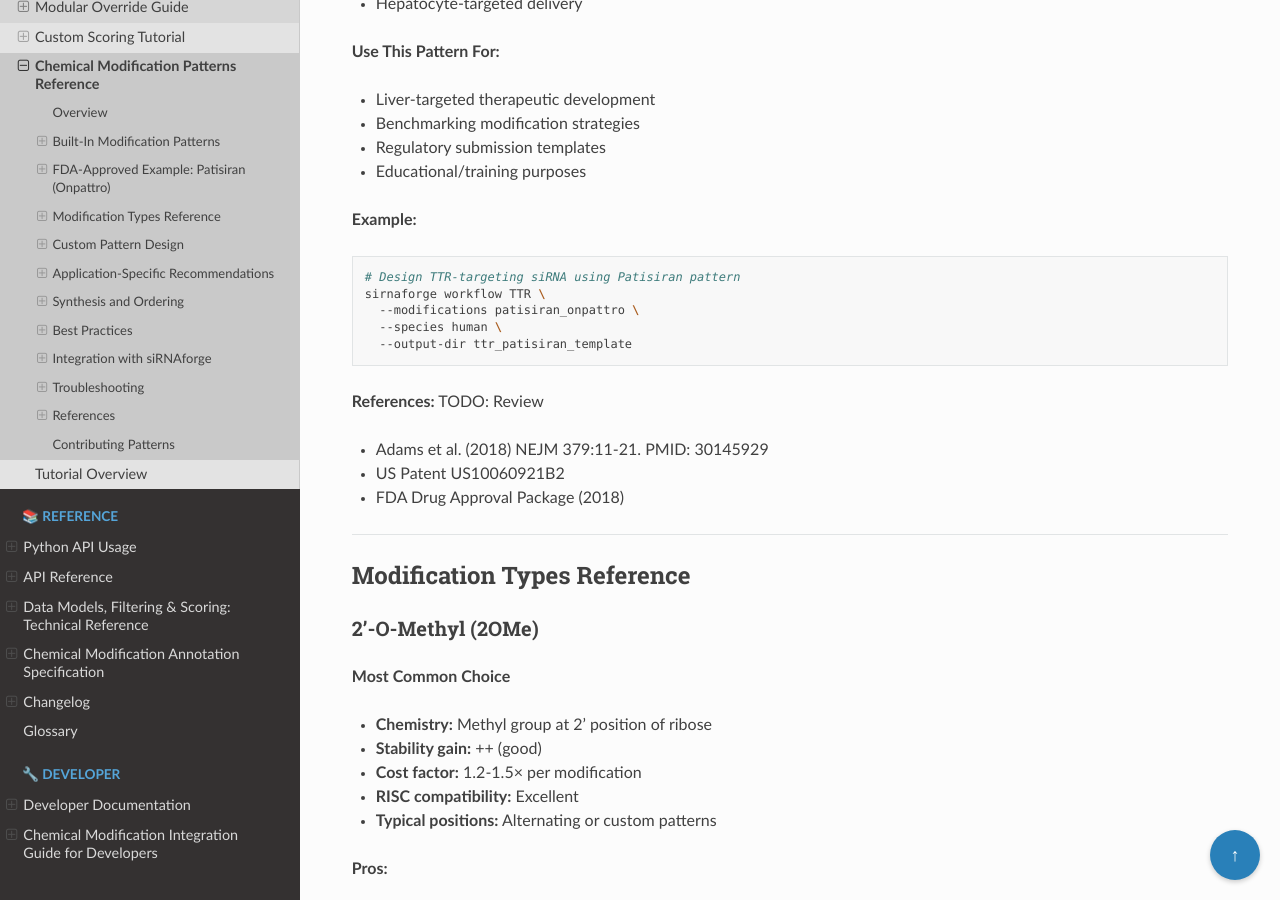
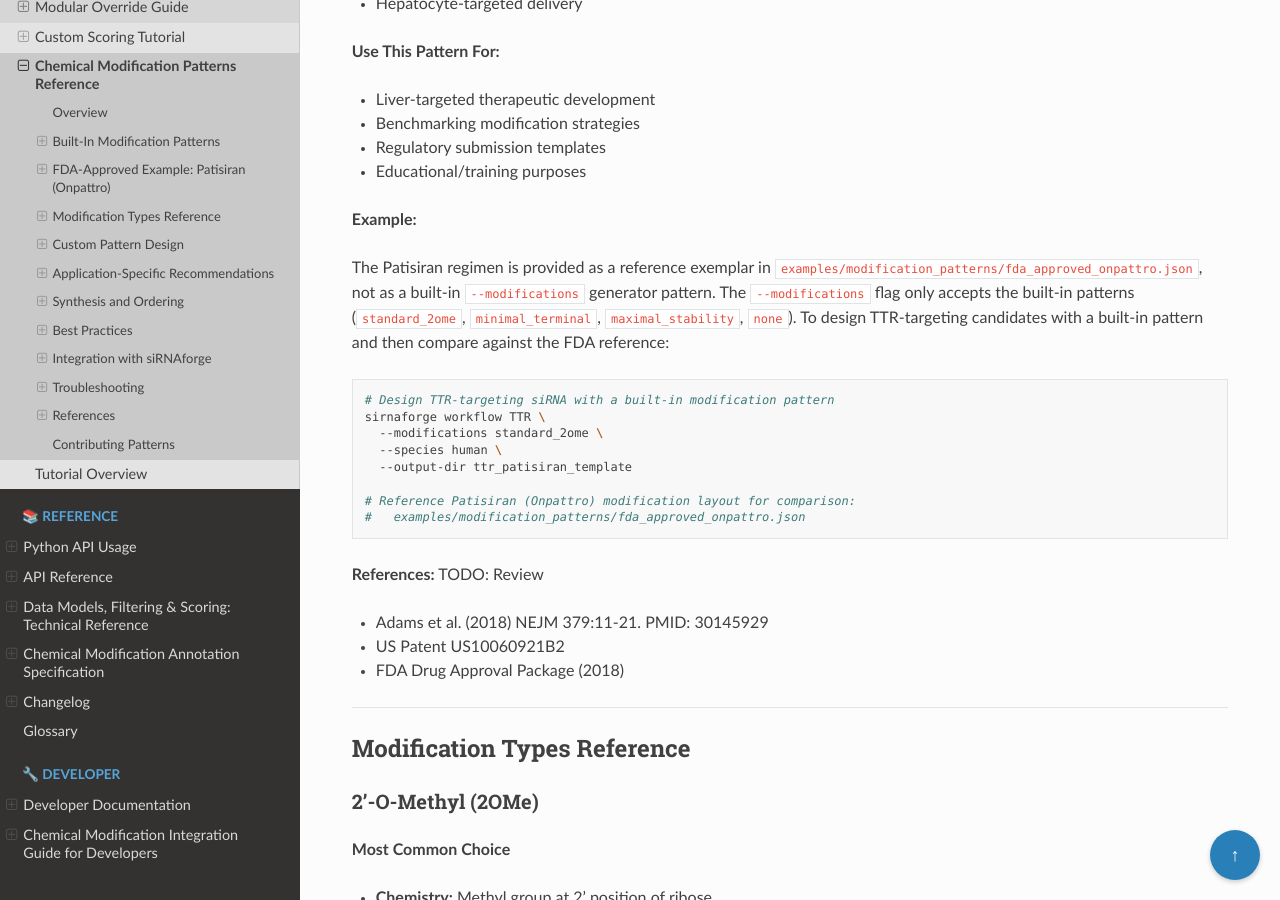
Before and after one commit to Austin-s-h/sirnaforge, a Sphinx documentation site: the page built from docs/tutorials/modification_patterns_reference.md, in a window 1280 px wide and 900 px high, scrolled down 4346 px. Built offline with Sphinx 7.4.7 and the Read the Docs theme 3.1.0, drawn with Linux system fonts in a browser that asks for light colours; the version number is read from the project's files by our own code.

Commit message:
docs: fix modification example + consolidate 0.5.1 changelog
- Patisiran example used `--modifications patisiran_onpattro`, which is not a
  valid built-in pattern (only standard_2ome/minimal_terminal/maximal_stability/
  none are accepted). Point users at the fda_approved_onpattro.json reference
  exemplar and show a runnable built-in-pattern command instead.
- Collapse the [0.5.0] and [0.5.1] changelog entries into a single [0.5.1]
  release entry (0.5.1 is the version being released to master) and add the
  ZFN module to Added.

The other two Copilot doc comments (README ZFN example, workflows.md sharding
JSON keys) were already correct in the current branch — verified, no change
needed.

Co-Authored-By: Claude Opus 4.8 (1M context) <noreply@anthropic.com>

````diff
--- a/docs/tutorials/modification_patterns_reference.md
+++ b/docs/tutorials/modification_patterns_reference.md
@@ -13,23 +13,27 @@ Chemical modifications enhance siRNA stability and reduce off-target effects whi
 **File:** `examples/modification_patterns/standard_2ome.json`
 
 **Strategy:**
+
 - **Guide strand:** Alternating 2'-O-methyl at odd positions (1, 3, 5, 7, 9, 11, 13, 15, 17, 19)
 - **Passenger strand:** Offset alternating at even positions (2, 4, 6, 8, 10, 12, 14, 16, 18, 20)
 - **Overhang:** dTdT (DNA) on both 3' ends
 
 **Properties:**
+
 - Serum stability: ~24 hours
 - Synthesis cost: 1.5× unmodified
 - Nuclease resistance: Moderate-high
 - RISC loading: High efficiency
 
 **Best For:**
+
 - General research applications
 - In vitro efficacy studies
 - Initial in vivo feasibility
 - Industry-standard baseline
 
 **Example:**
+
 ```bash
 sirnaforge workflow TP53 \
   --modifications standard_2ome \
@@ -43,28 +47,33 @@ sirnaforge workflow TP53 \
 **File:** `examples/modification_patterns/minimal_terminal.json`
 
 **Strategy:**
+
 - **Guide strand:** 3' terminal only (19, 20, 21)
 - **Passenger strand:** 5' terminal only (1, 2)
 - **Overhang:** dTdT (DNA)
 
 **Properties:**
+
 - Serum stability: ~6 hours
 - Synthesis cost: 1.1× unmodified
 - Nuclease resistance: Low-moderate
 - RISC loading: High efficiency
 
 **Best For:**
+
 - High-throughput screening
 - Cost-sensitive experiments
 - In vitro only (cell culture with serum-free media)
 - Transient knockdown studies
 
 **Limitations:**
+
 - Not suitable for in vivo work
 - Requires frequent media changes
 - Limited serum stability
 
 **Example:**
+
 ```bash
 sirnaforge design input.fasta \
   --modifications minimal_terminal \
@@ -78,28 +87,33 @@ sirnaforge design input.fasta \
 **File:** `examples/modification_patterns/maximal_stability.json`
 
 **Strategy:**
+
 - **Guide strand:** Complete 2'-O-methyl at all positions (1-21) + PS linkages at terminal dinucleotides
 - **Passenger strand:** Complete 2'-O-methyl (1-21) + 5' PS linkages
 - **Overhang:** dTdT with optional PS modifications
 
 **Properties:**
+
 - Serum stability: ~72 hours
 - Synthesis cost: 3.0× unmodified
 - Nuclease resistance: Very high
 - RISC loading: High efficiency
 
 **Best For:**
+
 - In vivo efficacy studies
 - Therapeutic development programs
 - Preclinical toxicology
 - Long-term knockdown experiments
 
 **Requirements:**
+
 - Specialized delivery (LNP or GalNAc conjugates)
 - HPLC purification recommended
 - Extended synthesis time (2-4 weeks)
 
 **Example:**
+
 ```bash
 sirnaforge workflow TTR \
   --modifications maximal_stability \
@@ -108,6 +122,7 @@ sirnaforge workflow TTR \
 ```
 
 **FDA-Approved References:**
+
 - **Patisiran (Onpattro)** - TTR, 2018, hATTR amyloidosis
 - **Givosiran (Givlaari)** - ALAS1, 2019, Acute hepatic porphyria
 
@@ -124,11 +139,13 @@ First FDA-approved RNAi therapeutic (2018) targeting transthyretin (TTR) for her
 **Sequence:** `AUGGAAUACUCUUGGUUAC`
 
 **Modifications:**
+
 - 2'-O-methyl at positions: 1, 4, 6, 11, 13, 16, 19
 - Overhang: dTdT
 - Strategic pattern optimized for stability + RISC loading
 
 **Rationale:**
+
 - Balances nuclease resistance with guide strand activity
 - Maintains A/U-rich 5' seed region accessibility
 - 7 modifications provide excellent stability without over-modification
@@ -138,11 +155,13 @@ First FDA-approved RNAi therapeutic (2018) targeting transthyretin (TTR) for her
 **Sequence:** `GUAACCAAGAGUAUUCCAU`
 
 **Modifications:**
+
 - 2'-O-methyl at positions: 3, 8, 10, 15
 - Overhang: dTdT
 - Limited modifications to promote degradation
 
 **Rationale:**
+
 - Fewer modifications than guide (intentional)
 - Promotes preferential RISC loading of guide strand
 - Reduces passenger strand activity/off-targets
@@ -150,32 +169,47 @@ First FDA-approved RNAi therapeutic (2018) targeting transthyretin (TTR) for her
 ### Clinical Success
 
 **Efficacy:**
+
 - Significant TTR reduction in Phase III trials (80% knockdown)
 - FDA approved August 2018
 - First-in-class RNAi therapeutic
 
 **Delivery:**
+
 - Lipid nanoparticle (LNP) formulation
 - IV infusion: 0.3 mg/kg every 3 weeks
 - Hepatocyte-targeted delivery
 
 **Use This Pattern For:**
+
 - Liver-targeted therapeutic development
 - Benchmarking modification strategies
 - Regulatory submission templates
 - Educational/training purposes
 
 **Example:**
+
+The Patisiran regimen is provided as a reference exemplar in
+`examples/modification_patterns/fda_approved_onpattro.json`, not as a built-in
+`--modifications` generator pattern. The `--modifications` flag only accepts the
+built-in patterns (`standard_2ome`, `minimal_terminal`, `maximal_stability`, `none`).
+To design TTR-targeting candidates with a built-in pattern and then compare against
+the FDA reference:
+
 ```bash
-# Design TTR-targeting siRNA using Patisiran pattern
+# Design TTR-targeting siRNA with a built-in modification pattern
 sirnaforge workflow TTR \
-  --modifications patisiran_onpattro \
+  --modifications standard_2ome \
   --species human \
   --output-dir ttr_patisiran_template
+
+# Reference Patisiran (Onpattro) modification layout for comparison:
+#   examples/modification_patterns/fda_approved_onpattro.json
 ```
 
 **References:**
 TODO: Review
+
 - Adams et al. (2018) NEJM 379:11-21. PMID: 30145929
 - US Patent US10060921B2
 - FDA Drug Approval Package (2018)
@@ -195,12 +229,14 @@ TODO: Review
 - **Typical positions:** Alternating or custom patterns
 
 **Pros:**
+
 - Industry standard
 - Well-characterized
 - Compatible with all synthesis platforms
 - Maintains Watson-Crick pairing
 
 **Cons:**
+
 - Moderate cost increase
 - May require 10+ modifications for therapeutic stability
 
@@ -216,16 +252,19 @@ TODO: Review
 - **Typical positions:** Terminal dinucleotides (5' and 3')
 
 **Pros:**
+
 - Excellent nuclease resistance
 - Enhances protein binding (albumin)
 - Can improve pharmacokinetics
 
 **Cons:**
+
 - Potential for non-specific binding
 - Synthesis complexity increases
 - Can affect duplex stability
 
 **Best Practice:**
+
 - Limit to 2-4 linkages per strand
 - Focus on terminal positions
 - Often combined with 2'-O-methyl
@@ -242,11 +281,13 @@ TODO: Review
 - **Typical positions:** All pyrimidines
 
 **Pros:**
+
 - Superior nuclease resistance vs 2OMe
 - Maintains duplex stability
 - Good RISC compatibility
 
 **Cons:**
+
 - Higher synthesis cost
 - Pyrimidine-restricted (can't modify A/G)
 - Less commonly used than 2OMe
@@ -263,17 +304,20 @@ TODO: Review
 - **Typical positions:** Sparse (every 3-4 nt)
 
 **Pros:**
+
 - Extremely high binding affinity
 - Superior nuclease resistance
 - Very effective at low frequency
 
 **Cons:**
+
 - Expensive
 - Can inhibit RISC loading if over-used
 - Requires careful positioning
 - Not all synthesis providers offer
 
 **Best Practice:**
+
 - Use sparingly (2-3 per strand maximum)
 - Avoid seed region (positions 2-8)
 - Often combined with 2'-O-methyl
@@ -289,11 +333,13 @@ TODO: Review
 - **Cost factor:** 1.5-2.0×
 
 **Pros:**
+
 - Good nuclease resistance
 - Reduced immunogenicity vs 2OMe
 - Used in some antisense applications
 
 **Cons:**
+
 - Less common than 2OMe for siRNA
 - Higher cost
 - Limited track record in approved therapeutics
@@ -305,21 +351,25 @@ TODO: Review
 ### Design Principles
 
 **1. Start Conservative**
+
 - Begin with standard patterns
 - Add modifications incrementally
 - Test efficacy at each step
 
 **2. Balance Competing Goals**
+
 - Stability ↔ Cost
 - Nuclease resistance ↔ RISC loading
 - On-target potency ↔ Off-target reduction
 
 **3. Consider Application**
+
 - In vitro: Minimal modifications sufficient
 - In vivo (research): Standard patterns
 - Therapeutic: Maximal stability required
 
 **4. Strand Asymmetry**
+
 - More modifications on guide strand
 - Fewer modifications on passenger strand
 - Promotes guide strand RISC loading
@@ -342,7 +392,10 @@ Create custom JSON files following this structure:
     },
     "PS": {
       "positions": [],
-      "internucleotide_linkages": [[1, 2], [20, 21]],
+      "internucleotide_linkages": [
+        [1, 2],
+        [20, 21]
+      ],
       "rationale": "Terminal linkages for stability"
     }
   },
@@ -380,38 +433,46 @@ Create custom JSON files following this structure:
 ### Position Selection Strategies
 
 **Alternating (Balanced)**
+
 ```
 Guide:     [1, 3, 5, 7, 9, 11, 13, 15, 17, 19]
 Passenger: [2, 4, 6, 8, 10, 12, 14, 16, 18, 20]
 ```
+
 - Standard industry approach
 - Good stability/cost balance
 - Maintains duplex structure
 
 **Terminal-Heavy (Cost-Optimized)**
+
 ```
 Guide:     [1, 2, 19, 20, 21]
 Passenger: [1, 2]
 ```
+
 - Minimal synthesis cost
 - Protects most vulnerable positions
 - Suitable for in vitro only
 
 **Seed-Region Preservation**
+
 ```
 Guide:     [1, 10, 11, 12, 13, 14, 15, 16, 17, 18, 19]
 Passenger: [full complement]
 ```
+
 - Avoids positions 2-8 (seed region)
 - May improve target recognition
 - Based on some miRNA-mimetic designs
 
 **Complete (Therapeutic)**
+
 ```
 Guide:     [1-21] all positions
 Passenger: [1-21] all positions
 + PS linkages at terminals
 ```
+
 - Maximum stability
 - Therapeutic-grade
 - Highest cost
@@ -425,12 +486,14 @@ Passenger: [1-21] all positions
 **Recommended Pattern:** Minimal Terminal
 
 **Rationale:**
+
 - Cost is primary concern
 - Short exposure time (<72 hours)
 - Serum-free or low-serum media
 - High-throughput compatible
 
 **Example:**
+
 ```bash
 sirnaforge design library.fasta \
   --modifications minimal_terminal \
@@ -445,12 +508,14 @@ sirnaforge design library.fasta \
 **Recommended Pattern:** Standard 2'-O-Methyl
 
 **Rationale:**
+
 - Industry standard for publications
 - Good stability in culture media
 - Reproducible results
 - Comparable to literature
 
 **Example:**
+
 ```bash
 sirnaforge workflow GENE \
   --modifications standard_2ome \
@@ -464,12 +529,14 @@ sirnaforge workflow GENE \
 **Recommended Pattern:** Standard or Maximal Stability
 
 **Rationale:**
+
 - Need extended half-life
 - Systemic delivery challenges
 - Nuclease-rich environment
 - Justifies higher cost
 
 **Example:**
+
 ```bash
 sirnaforge workflow TARGET \
   --modifications maximal_stability \
@@ -484,18 +551,21 @@ sirnaforge workflow TARGET \
 **Recommended Pattern:** Maximal Stability (Custom Optimized)
 
 **Rationale:**
+
 - Regulatory requirements
 - Long-term efficacy needed
 - Safety/tox studies
 - Cost justified by value
 
 **Requirements:**
+
 - GMP-grade synthesis
 - HPLC purification
 - Mass spec confirmation
 - Batch-to-batch QC
 
 **Consider:**
+
 - GalNAc conjugation for hepatocytes
 - Lipid nanoparticle formulation
 - Antibody conjugates for targeting
@@ -508,6 +578,7 @@ sirnaforge workflow TARGET \
 ### Synthesis Vendors
 
 **Major Providers:**
+
 - Integrated DNA Technologies (IDT)
 - Thermo Fisher (Dharmacon)
 - Sigma-Aldrich
@@ -520,18 +591,21 @@ sirnaforge workflow TARGET \
 **Base siRNA (21bp duplex, unmodified):** ~$200-400
 
 **Modifications (per strand):**
+
 - 2'-O-methyl: +$20-50 per modification
 - Phosphorothioate: +$30-80 per linkage
 - 2'-Fluoro: +$40-100 per modification
 - LNA: +$100-200 per residue
 
 **Additional Costs:**
+
 - HPLC purification: +$100-300
 - Mass spec QC: +$50-150
 - Bulk synthesis (5+ sequences): -30-50% discount
 - GMP-grade: 2-5× standard pricing
 
 **Pattern Cost Examples:**
+
 - Minimal terminal: ~$250-450
 - Standard 2OMe: ~$400-600
 - Maximal stability: ~$800-1,200
@@ -540,6 +614,7 @@ sirnaforge workflow TARGET \
 ### Ordering Checklist
 
 **Required Information:**
+
 1. ✅ Sequences (guide + passenger)
 2. ✅ Modification map (positions + types)
 3. ✅ Overhang specification
@@ -548,6 +623,7 @@ sirnaforge workflow TARGET \
 6. ✅ QC requirements (mass spec, HPLC traces)
 
 **Recommended Documentation:**
+
 - Provide modification JSON file
 - Include synthesis notes from vendor
 - Archive lot numbers and QC data
@@ -659,11 +735,13 @@ sirnaforge sequences annotate \
 ### Low Efficacy After Modification
 
 **Possible Causes:**
+
 - Over-modification in seed region (positions 2-8)
 - Excessive passenger modifications reducing RISC loading
 - Delivery method incompatibility
 
 **Solutions:**
+
 - Reduce modifications in seed region
 - Ensure guide strand preference (asymmetric modification)
 - Test unmodified sequence as control
@@ -671,11 +749,13 @@ sirnaforge sequences annotate \
 ### High Cost Synthesis
 
 **Possible Causes:**
+
 - Too many modifications
 - Exotic modification types (LNA, custom)
 - Small scale orders
 
 **Solutions:**
+
 - Use minimal or standard patterns
 - Order multiple sequences together (bulk discount)
 - Request quotes from multiple vendors
@@ -683,11 +763,13 @@ sirnaforge sequences annotate \
 ### Inconsistent Results
 
 **Possible Causes:**
+
 - Vendor variability
 - Storage degradation
 - Batch differences
 
 **Solutions:**
+
 - Specify HPLC purification
 - Request lot-to-lot QC data
 - Store properly (-20°C or -80°C)
@@ -736,6 +818,7 @@ To contribute new patterns to siRNAforge:
 5. **Submit PR:** Via GitHub with detailed description
 
 **Example Contribution:**
+
 ```bash
 # Test your pattern
 sirnaforge design test.fasta \
````
Also changed, not shown: CHANGELOG.md (+13 -11 lines).
